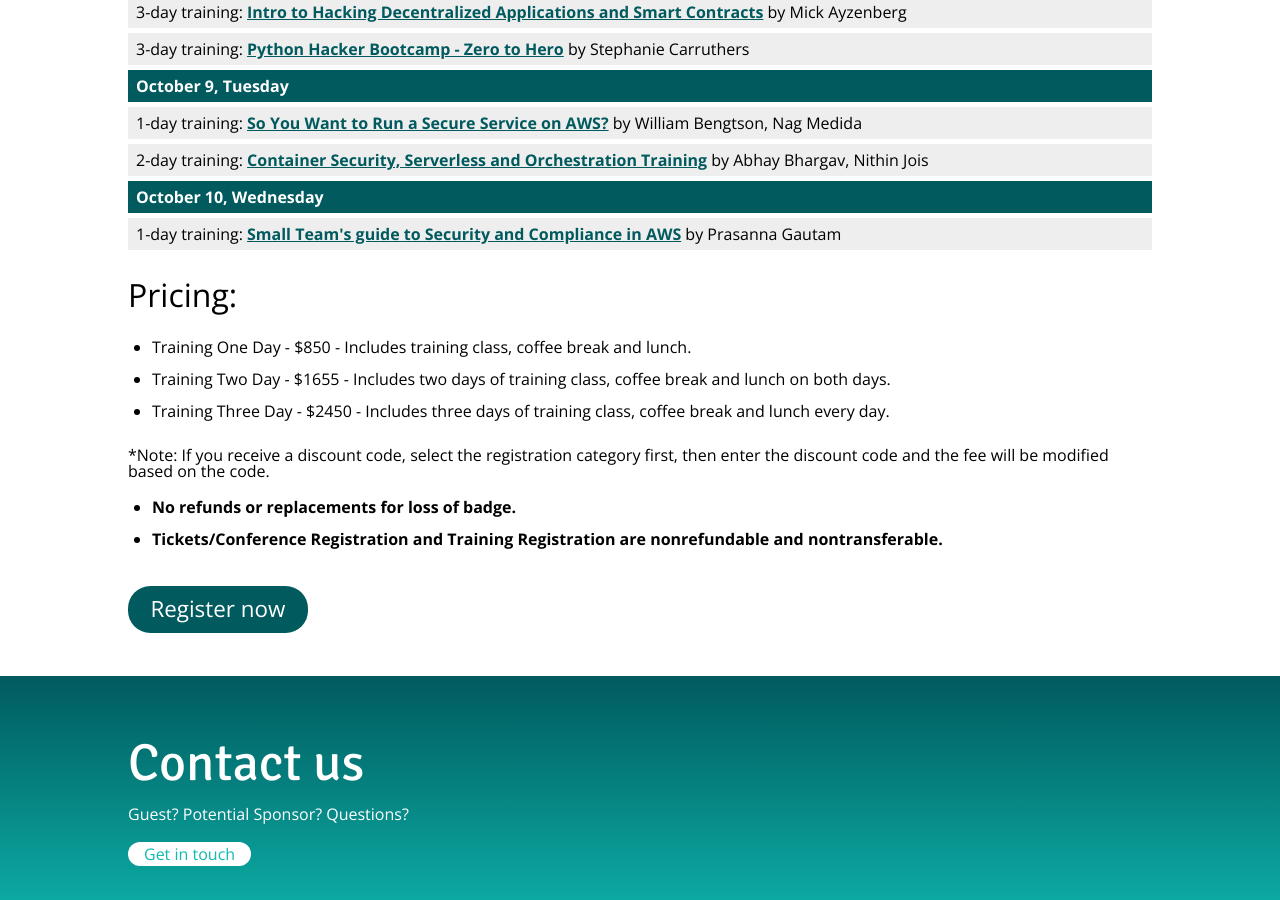
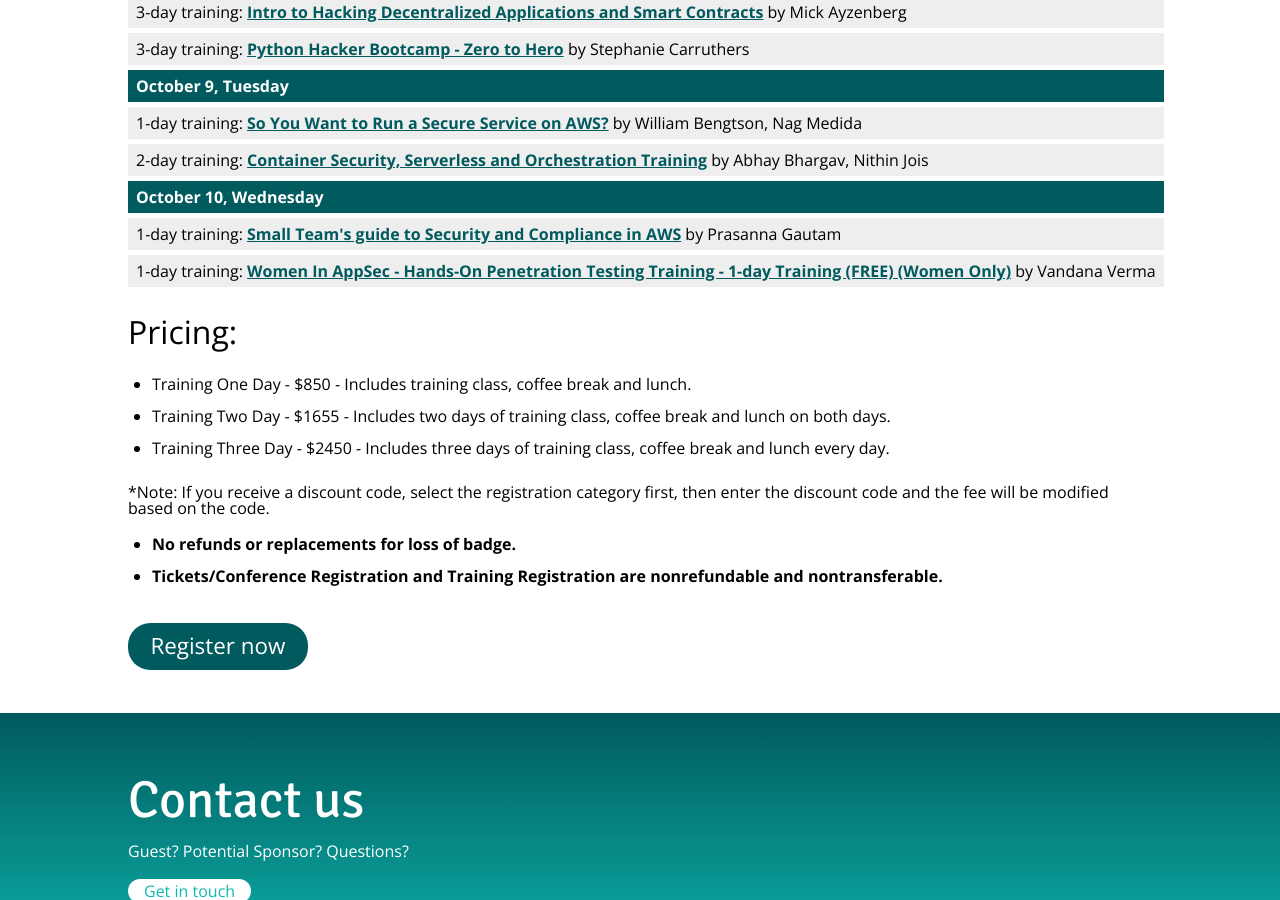
Before and after one commit to OWASP/AppSecUSA2018, a Jekyll site: the page built from program/trainings.html, in a window 1280 px wide and 900 px high, scrolled down 594 px. Built offline with Jekyll 4.4.1, drawn with Linux system fonts in a browser that asks for light colours.

Commit message:
1 day WIA training

```diff
--- a/_data/trainings.yml
+++ b/_data/trainings.yml
@@ -64,3 +64,8 @@
     title: Small Team's guide to Security and Compliance in AWS
     instructor: Prasanna Gautam
     url: https://appsecus2018.sched.com/event/EyfE/1-day-training-small-teams-guide-to-security-and-compliance-in-aws?iframe=yes&w=100%&sidebar=yes&bg=no
+  - time: 9:00am – 5:00pm
+    type: 1-day training
+    title: Women In AppSec - Hands-On Penetration Testing Training - 1-day Training (FREE)  (Women Only)
+    instructor: Vandana Verma
+    url:
```
